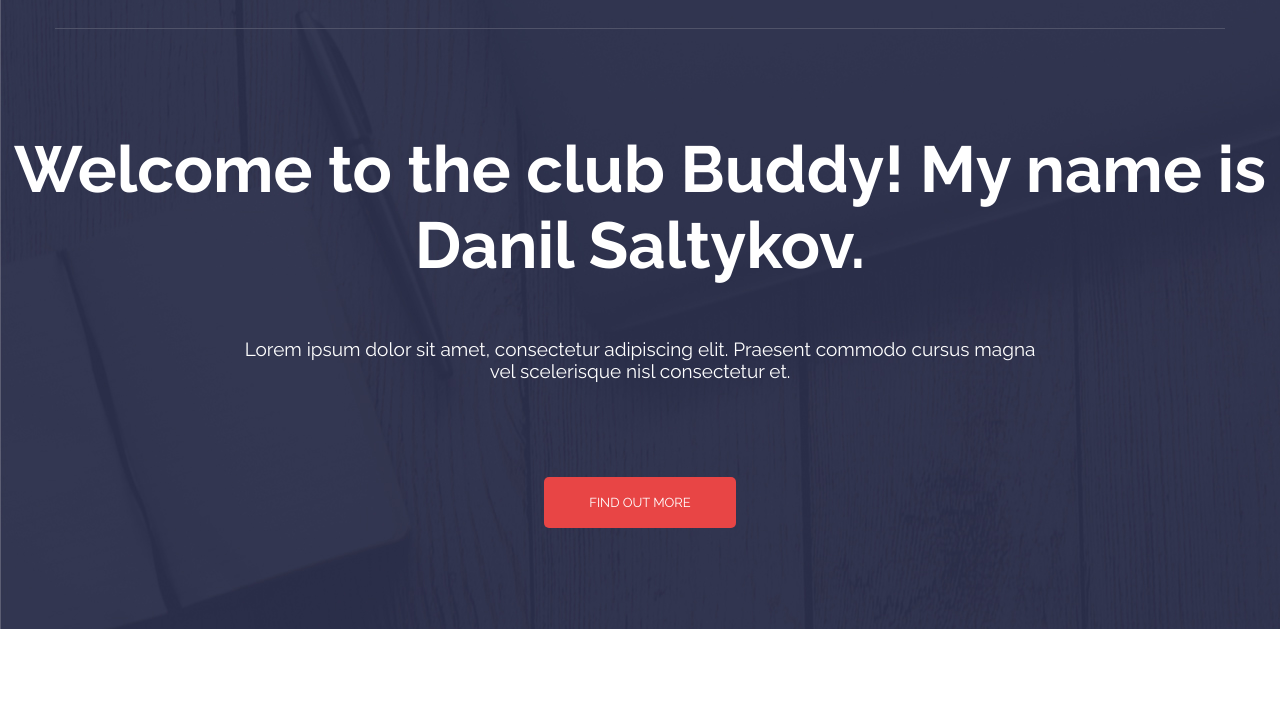
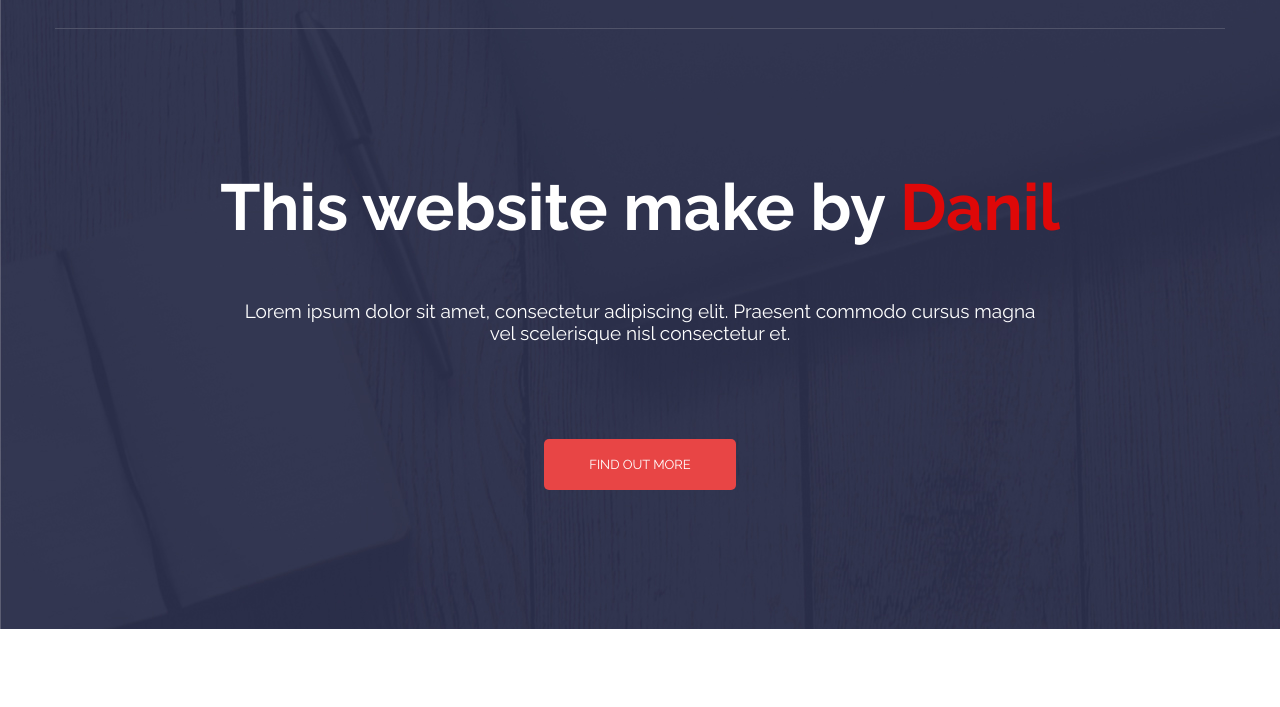
Before and after one commit to danilsaltykov/activebox, a plain HTML site: page index.html in a window 1280 px wide. Shown: the part 93-800 px from the top of the page. Drawn offline with Linux system fonts and the light colour scheme.

Commit message:
Change title

```diff
--- a/d.css
+++ b/d.css
@@ -78,6 +78,10 @@ body{
     font-weight: 700;
     margin-bottom: 40px;
     color:#fff;
+}
+
+.main-block__title a{
+    color:rgb(223, 8, 8);
 }
 .main-block__subtitle{
     font-size:19px;
--- a/f.css
+++ b/f.css
@@ -15,6 +15,7 @@
 
     .block-list__text{
         display:none;
+
     }
 
     .burger{
--- a/index.html
+++ b/index.html
@@ -86,7 +86,7 @@
             <div class="header-main" id="header-main">
                 <div class="header-main__block">
                     <div class="main-block__title">
-                        Welcome to the club Buddy! My name is Danil Saltykov.
+                        This website make by <span><a href="https://vk.com/danilsaltykov">Danil</a></span>
                     </div>
                     <div class="main-block__subtitle">
                         Lorem ipsum dolor sit amet, consectetur adipiscing elit. Praesent commodo cursus magna<br>
```
